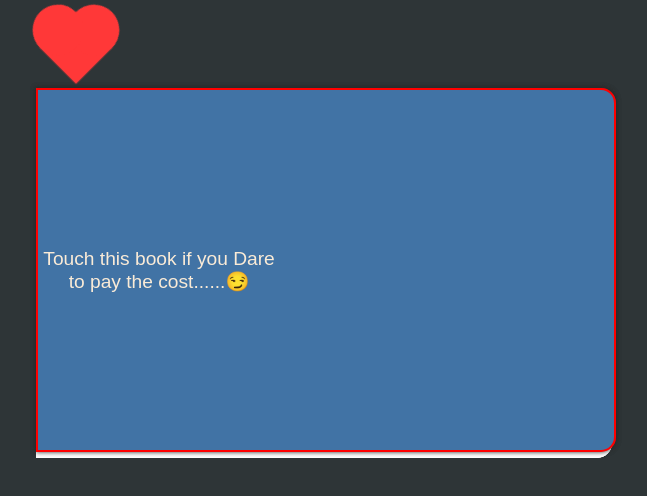
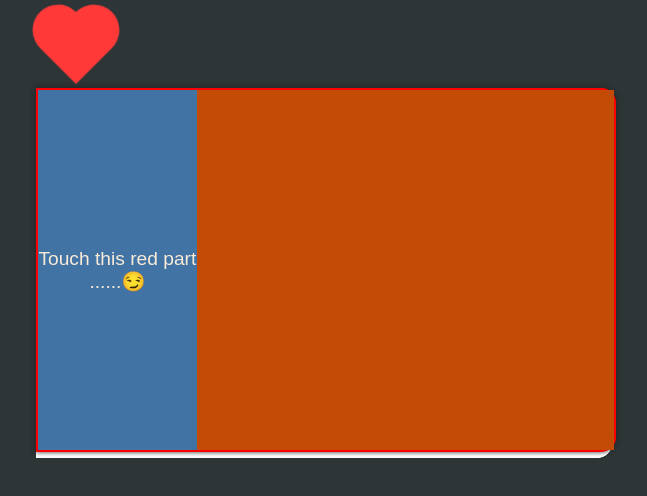
Before and after one commit to PratiksinghCoderarea/touchBook, a plain HTML site: page index.html in a window 1280 px wide. Shown: the whole page, without its empty margins (316-963 px from the left). Drawn offline with Linux system fonts and the light colour scheme.

Commit message:
Update index.html

```diff
--- a/index.html
+++ b/index.html
@@ -230,11 +230,11 @@ input {
         <center>
           <div class="coverPageText">
             <p >
-              Touch this book if you Dare to pay the cost......😏
+              Touch this red part ......😏
             </p>
           </div>
         </center>
-          <label for="checkbox-cover"></label>
+          <label for="checkbox-cover" style="background: #c34b05;"></label>
       </div>
       <div class="page" id="page1">
           <div class="front-page">
```
